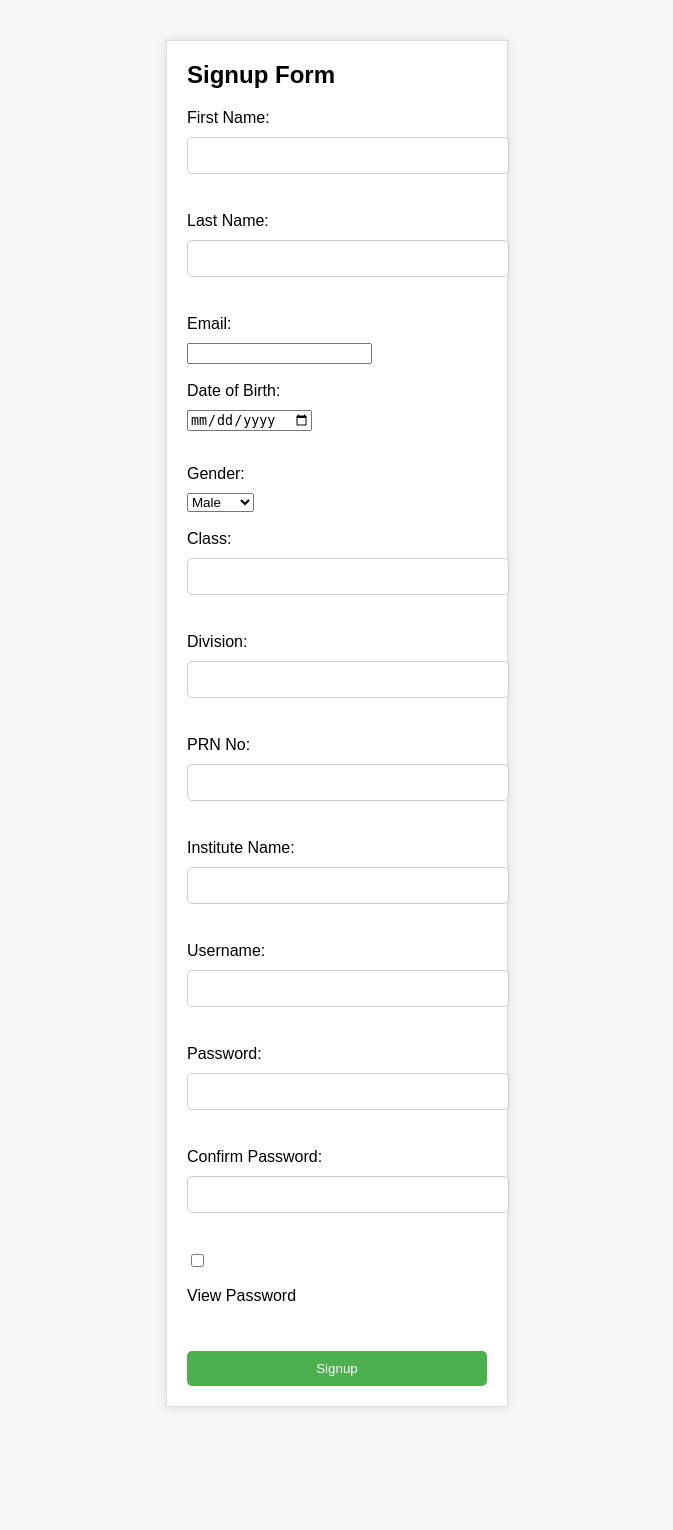
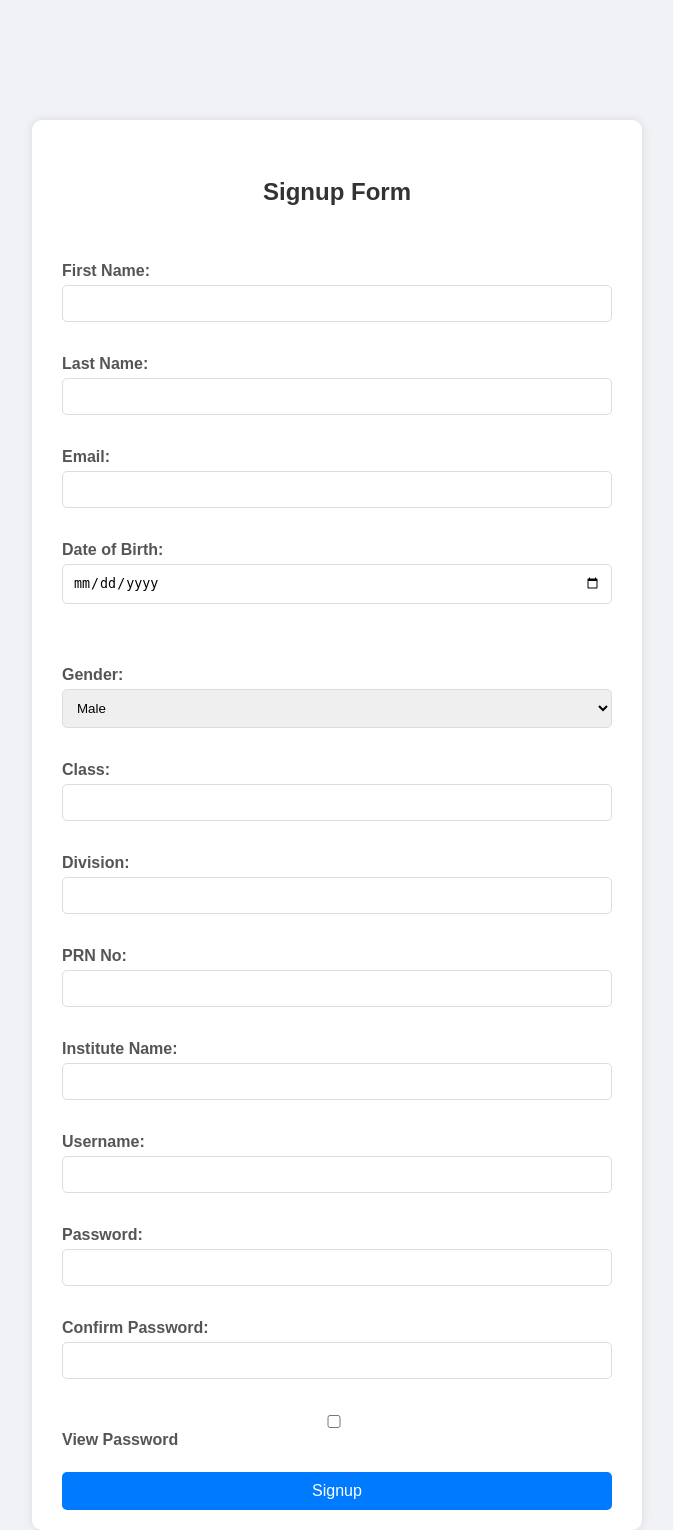
Before and after one commit to Manasi0304/Eduverse, a Flask app: page /signup in a window 1280 px wide. Shown: the whole page, without its empty margins (303-976 px from the left). Before the commit the page ends 1407 px from the top, so only its background shows below. Run offline with Flask 3, Linux system fonts and the light colour scheme.

Commit message:
temporary forms added

```diff
--- a/static/login.css
+++ b/static/login.css
@@ -1,53 +1,93 @@
+/* General Styles */
 body {
     font-family: Arial, sans-serif;
-    background-color: #f5f6f7;
+    background-color: #f0f2f5;
+    margin: 0;
+    padding: 0;
+    display: flex;
+    justify-content: center;
+    align-items: center;
+    height: 100vh;
 }
 
 .container {
-    max-width: 300px;
-    margin: 40px auto;
-    padding: 20px;
     background-color: #fff;
-    border: 1px solid #ddd;
+    padding: 20px 30px;
+    border-radius: 10px;
     box-shadow: 0 0 10px rgba(0, 0, 0, 0.1);
+    max-width: 550px;
+    width: 100%;
+    margin-top: 850px;
 }
 
 h2 {
-    margin-top: 0;
+    text-align: center;
+    margin-bottom: 20px;
+    color: #333;
+}
+
+/* Form Styles */
+form {
+    display: flex;
+    flex-direction: column;
 }
 
 label {
-    display: block;
-    margin-bottom: 10px;
+    margin-bottom: 5px;
+    font-weight: bold;
+    color: #555;
 }
 
-input[type="text"], input[type="password"] {
+input[type="text"],
+input[type="email"],
+input[type="date"],
+input[type="password"],
+select {
+    padding: 10px;
+    margin-bottom: 15px;
+    border: 1px solid #ddd;
+    border-radius: 5px;
     width: 100%;
-    padding: 10px;
-    margin-bottom: 20px;
-    border: 1px solid #ccc;
-    border-radius: 5px;
+    box-sizing: border-box;
+}
+
+input[type="checkbox"] {
+    margin-right: 10px;
 }
 
 input[type="submit"] {
-    width: 100%;
+    background-color: #007bff;
+    color: #fff;
     padding: 10px;
-    background-color: #4CAF50;
-    color: #fff;
     border: none;
     border-radius: 5px;
     cursor: pointer;
+    font-size: 16px;
+    transition: background-color 0.3s ease;
 }
 
 input[type="submit"]:hover {
-    background-color: #3e8e41;
-}
-
-input[type="checkbox"] {
-    margin-bottom: 20px;
+    background-color: #0056b3;
 }
 
 #age {
-    font-size: 16px;
-    color: #666;
+    font-size: 14px;
+    color: #888;
+    margin-bottom: 15px;
 }
+
+/* Responsive Design */
+@media (max-width: 600px) {
+    .container {
+        padding: 15px 20px;
+    }
+
+    h2 {
+        font-size: 24px;
+    }
+
+    label,
+    input[type="submit"] {
+        font-size: 14px;
+    }
+}
--- a/templates/login.html
+++ b/templates/login.html
@@ -4,16 +4,16 @@
     <meta charset="UTF-8">
     <meta name="viewport" content="width=device-width, initial-scale=1.0">
     <title>Login Page</title>
-    <link rel="stylesheet" href="login.css">
+    <link rel="stylesheet" href="static\login.css">
 </head>
 <body>
     <div class="container">
         <h2>Login Form</h2>
         <form>
             <label for="username">Username:</label>
-            <input type="text" id="username" name="username"><br><br>
+            <input type="text" id="username" name="username"><br>
             <label for="password">Password:</label>
-            <input type="password" id="password" name="password"><br><br>
+            <input type="password" id="password" name="password"><br>
             <input type="submit" value="Login">
         </form>
     </div>
--- a/templates/signup.html
+++ b/templates/signup.html
@@ -4,43 +4,46 @@
     <meta charset="UTF-8">
     <meta name="viewport" content="width=device-width, initial-scale=1.0">
     <title>Signup Page</title>
-    <link rel="stylesheet" href="login.css">
+    <link rel="stylesheet" href="static\login.css">
 </head>
 <body>
     <div class="container">
+        <br>
         <h2>Signup Form</h2>
+        <br>
+        <br>
         <form>
             <label for="firstname">First Name:</label>
-            <input type="text" id="firstname" name="firstname"><br><br>
+            <input type="text" id="firstname" name="firstname"><br>
             <label for="lastname">Last Name:</label>
-            <input type="text" id="lastname" name="lastname"><br><br>
+            <input type="text" id="lastname" name="lastname"><br>
             <label for="email">Email:</label>
-            <input type="email" id="email" name="email"><br><br>
+            <input type="email" id="email" name="email"><br>
             <label for="dob">Date of Birth:</label>
-            <input type="date" id="dob" name="dob"><br><br>
+            <input type="date" id="dob" name="dob"><br>
             <p id="age"></p>
             <label for="gender">Gender:</label>
             <select id="gender" name="gender">
                 <option value="male">Male</option>
                 <option value="female">Female</option>
                 <option value="other">Other</option>
-            </select><br><br>
+            </select><br>
             <label for="class">Class:</label>
-            <input type="text" id="class" name="class"><br><br>
+            <input type="text" id="class" name="class"><br>
             <label for="division">Division:</label>
-            <input type="text" id="division" name="division"><br><br>
+            <input type="text" id="division" name="division"><br>
             <label for="prnno">PRN No:</label>
-            <input type="text" id="prnno" name="prnno"><br><br>
+            <input type="text" id="prnno" name="prnno"><br>
             <label for="institutename">Institute Name:</label>
-            <input type="text" id="institutename" name="institutename"><br><br>
+            <input type="text" id="institutename" name="institutename"><br>
             <label for="username">Username:</label>
-            <input type="text" id="username" name="username"><br><br>
+            <input type="text" id="username" name="username"><br>
             <label for="password">Password:</label>
-            <input type="password" id="password" name="password"><br><br>
+            <input type="password" id="password" name="password"><br>
             <label for="confirmpassword">Confirm Password:</label>
-            <input type="password" id="confirmpassword" name="confirmpassword"><br><br>
+            <input type="password" id="confirmpassword" name="confirmpassword"><br>
             <input type="checkbox" id="viewpassword" name="viewpassword">
-            <label for="viewpassword">View Password</label><br><br>
+            <label for="viewpassword">View Password</label><br>
             <input type="submit" value="Signup">
         </form>
     </div>
```
